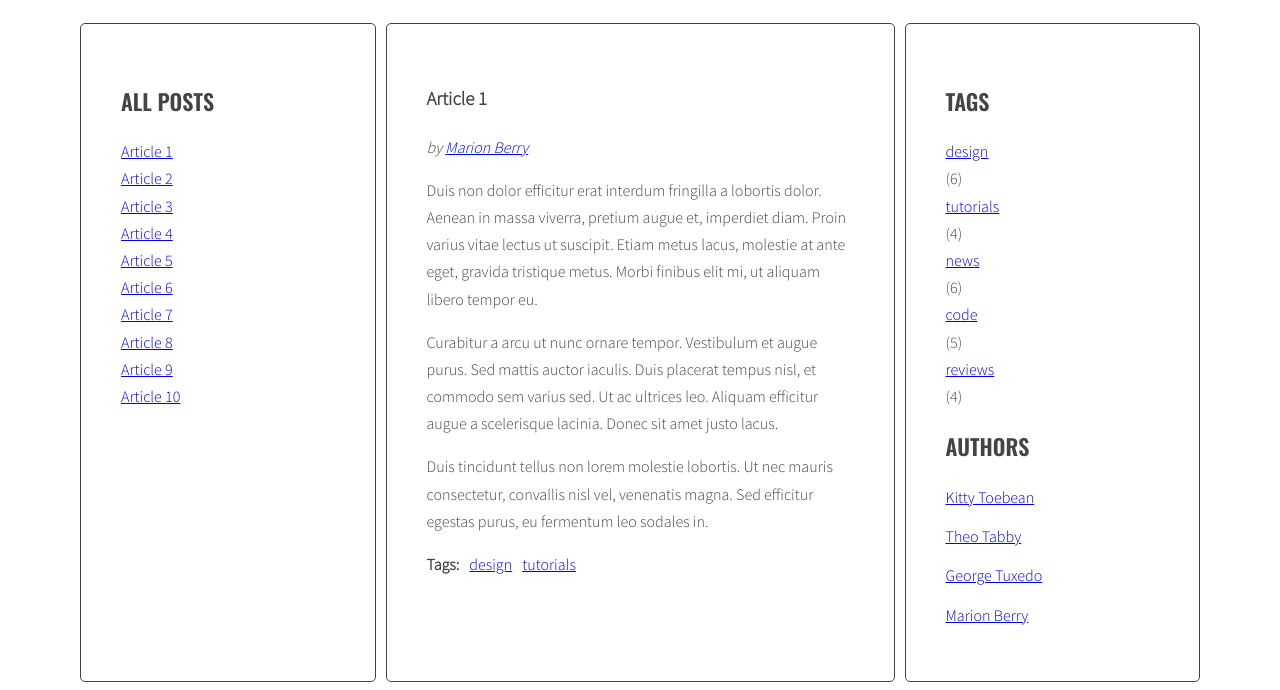
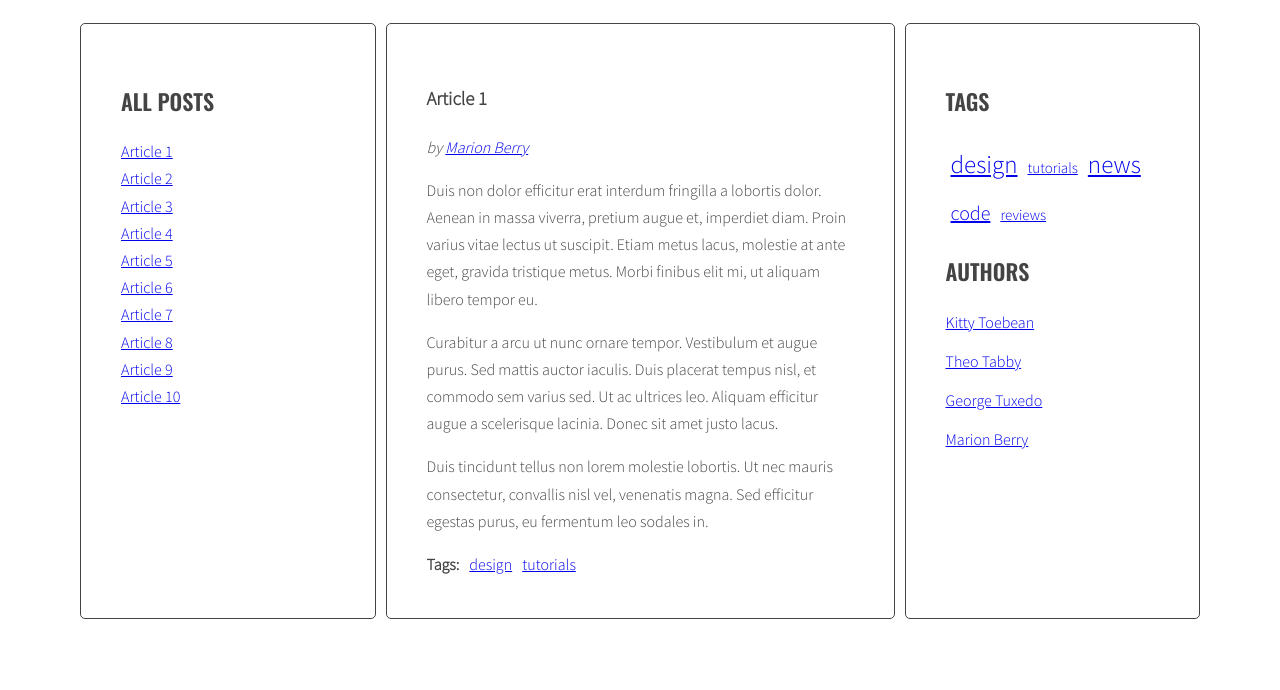
Before and after one commit to ewaolczak/javascript-blog, a website: page index.html in a window 1280 px wide. Shown: the part 220-910 px from the top of the page. After the commit the page ends 847 px from the top, so only its background shows below. Drawn offline with nearby package versions, Linux system fonts and the light colour scheme.

Commit message:
Add styles to tag-sizes

```diff
--- a/js/script.js
+++ b/js/script.js
@@ -48,7 +48,7 @@ document.getElementById('test-button').addEventListener('click', function () {
     optArticleTagSelector = '.post-tags .list',
     optArticleAuthorSelector = '.post .post-author',
     optTagsListSelector = '.tags.list',
-    optCloudClassCount = 5,
+    optCloudClassCount = 3,
     optCloudClassPrefix = 'tag-size-';
 
   const removeTitleList = function () {
@@ -196,10 +196,7 @@ document.getElementById('test-button').addEventListener('click', function () {
         tag +
         '">' +
         tag +
-        '</a></li>' +
-        ' (' +
-        allTags[tag] +
-        ') ';
+        '</a></li>';
       allTagsHTML += tagLinkHTML;
       console.log('allTagsHTML:', allTagsHTML);
 
--- a/sass/style.scss
+++ b/sass/style.scss
@@ -96,6 +96,28 @@ body {
   }
 }
 
+.tags.list {
+  li{
+  display: inline-block;
+  font-size: 20px;
+  margin: 5px;
+  }
+}
+
+/* Tag sizes */
+
+.tag-size-3 {
+  font-size: 25px;
+}
+
+.tag-size-2 {
+  font-size: 20px;
+}
+
+.tag-size-1 {
+  font-size: 15px;
+}
+
 /* Authors */
 
 .authors {
```
Also changed, not shown: css/style.css, 1 other file.
